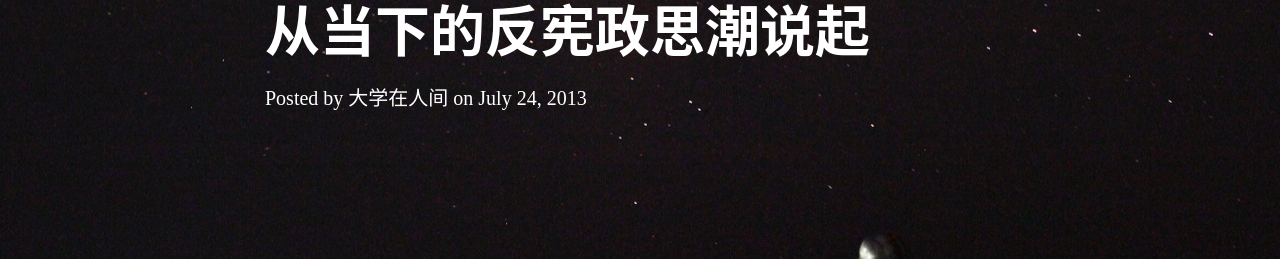
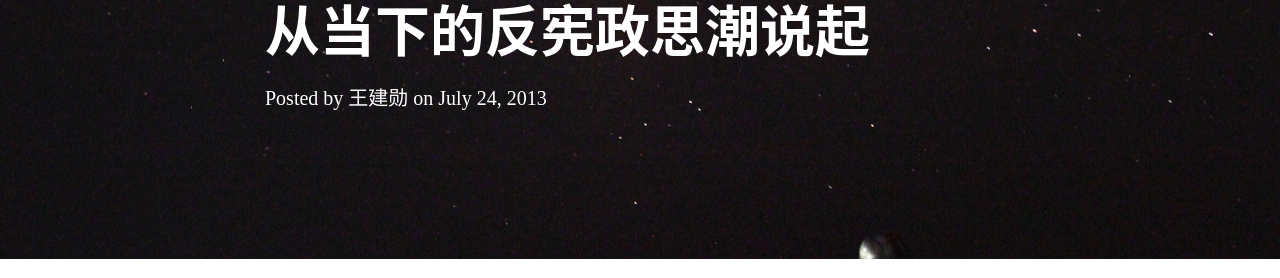
Before and after one commit to dgjj1991/LirenCollege.github.io, a Jekyll site: the page built from _posts/2013-07-24-wangjianxun.md, in a window 1280 px wide and 900 px high. Shown: the part 198-476 px from the top of the window. Built offline with Jekyll 4.4.1, drawn with Linux system fonts in a browser that asks for light colours; nearby versions of some CDN libraries; comment, search, counter and statistics services are not loaded.

Commit message:
Update 2013-07-24-wangjianxun.md

```diff
--- a/_posts/2013-07-24-wangjianxun.md
+++ b/_posts/2013-07-24-wangjianxun.md
@@ -2,6 +2,7 @@
 layout: post
 title: "从当下的反宪政思潮说起"
 date: 2013-07-24
+author: "王建勋"
 header-img: "img/page-bg.jpg"
 tag:
   - 立大三期
```
